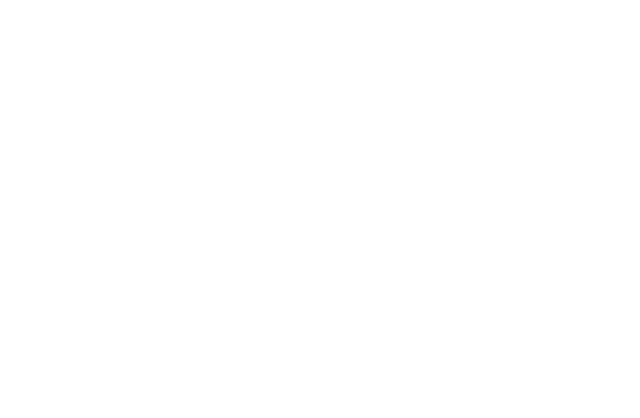
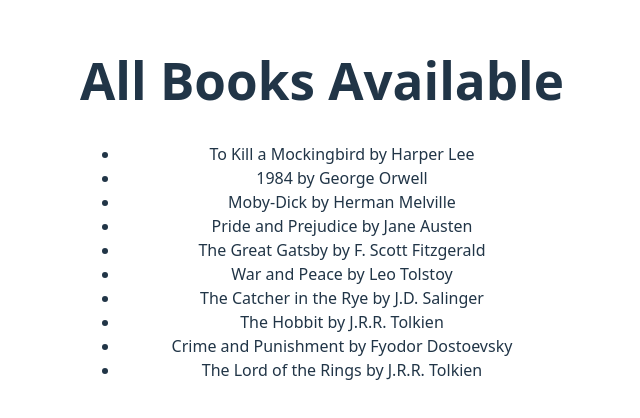
Before and after one commit to Andy117/Book-Library, a React (Vite) app: page / in a window 1280 px wide. Shown: the part 192-610 px from the top of the page, without its empty margins (318-958 px from the left). Built offline with nearby package versions, Linux system fonts and the light colour scheme.

Commit message:
Use of ReactRouter and creation of the route '/' in App.jsx

```diff
--- a/src/App.jsx
+++ b/src/App.jsx
@@ -1,10 +1,16 @@
 import "./App.css";
+import Books from "./components/Books";
 import { BooksProvider } from "./context/BookContext";
+import { BrowserRouter as Router, Routes, Route } from "react-router-dom";
 
 function App() {
   return (
     <BooksProvider>
-      <></>
+      <Router>
+        <Routes>
+          <Route path='/' element={<Books></Books>}></Route>
+        </Routes>
+      </Router>
     </BooksProvider>
   );
 }
--- a/src/components/Books.jsx
+++ b/src/components/Books.jsx
@@ -0,0 +1,21 @@
+import { useContext } from "react";
+import { BookContext } from "../context/BookContext.jsx";
+
+function Books() {
+  const books = useContext(BookContext);
+
+  return (
+    <div>
+      <h1>All Books Available</h1>
+      <ul>
+        {books.map((book) => (
+          <li key={book.id}>
+            {book.title} by {book.author}
+          </li>
+        ))}
+      </ul>
+    </div>
+  );
+}
+
+export default Books;
```
Also changed, not shown: src/context/BookContext.jsx (renamed from src/context/BookContext.js).
